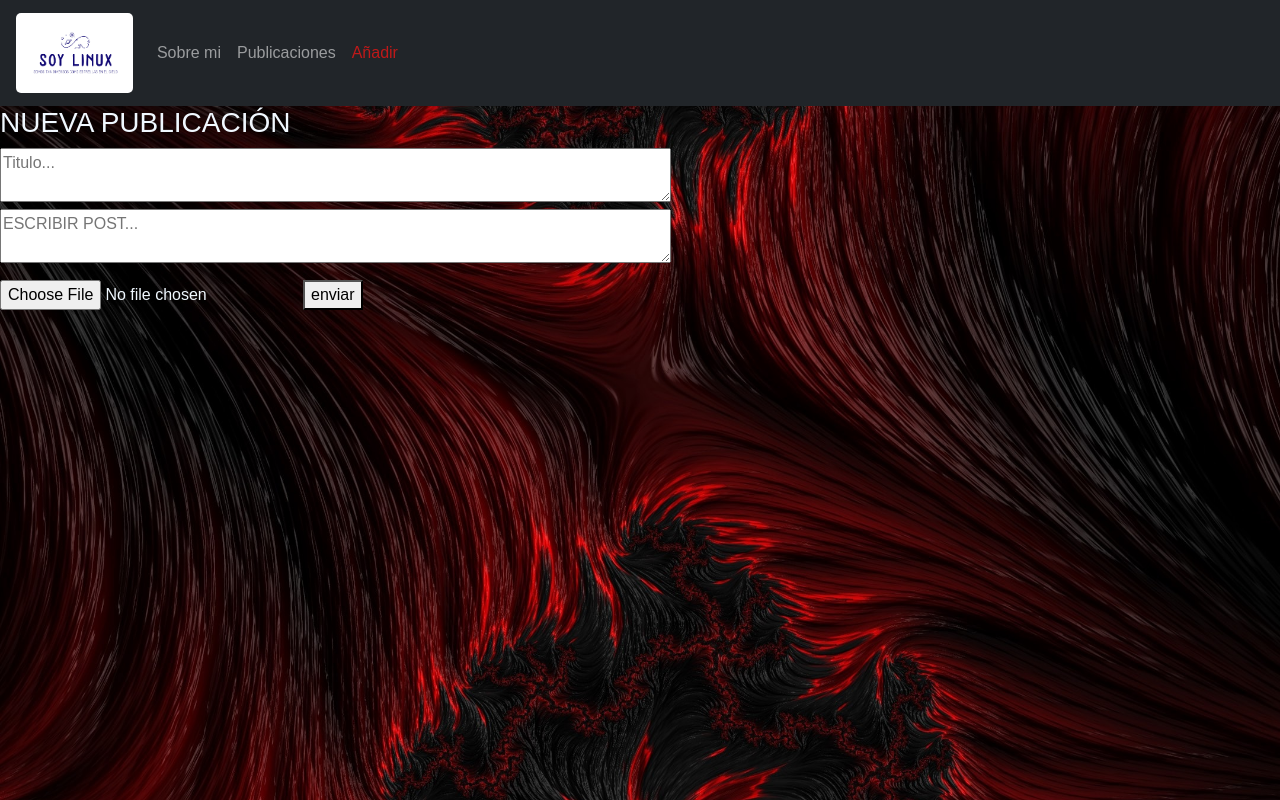
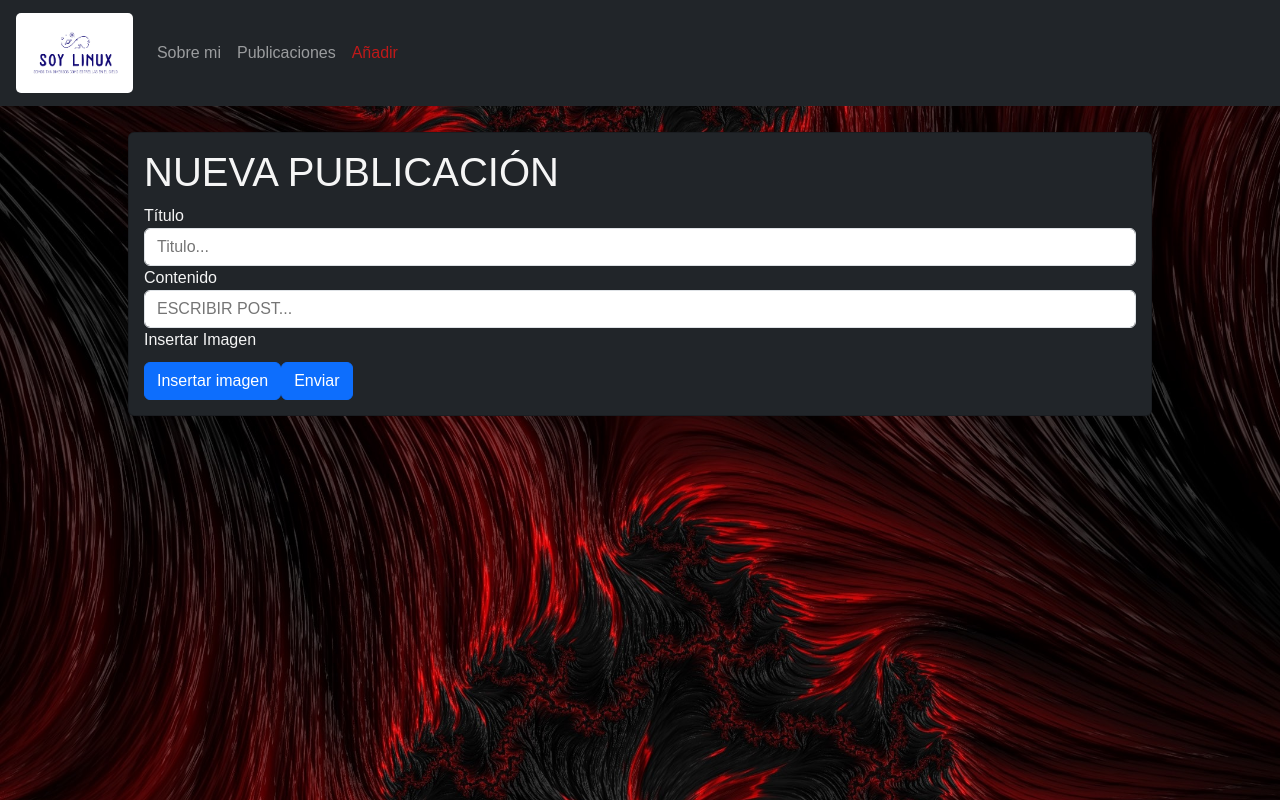
Before and after one commit to Stegonyrob/MyBlog, a React (Create React App) app in the folder vamos/Frontend/: page /newarticle in a window 1280 px wide. Built offline with nearby package versions, Linux system fonts and the light colour scheme.

Commit message:
va quedando

```diff
--- a/vamos/Frontend/src/App.css
+++ b/vamos/Frontend/src/App.css
@@ -55,7 +55,7 @@ body {
 .footer-text{
   padding-top: 20px;
   text-align: center;
-
+  color:whitesmoke
 }
 .abautcard{
   justify-content: space-around;
@@ -63,10 +63,10 @@ body {
   width: 200%;
   justify-content: space-around;
   text-justify: distribute-all-lines;
-
+  color:whitesmoke
 }
-.car.text{
-  text-justify: distribute-all-lines;
+.cardtext{
+  color:whitesmoke
 }
 .editbox{
   padding: 15px;
@@ -84,3 +84,36 @@ Button{
  margin-top: 10px;
  margin-inline: auto;
 }
+.card-footer{
+  color:whitesmoke
+}
+.cardimage{
+ margin: auto;
+ padding: 10px;
+}
+.postbox{
+  padding: 15px;
+  margin-left: 10%;
+  margin-right: 10%;
+  justify-content: space-around;
+  width: 80%;
+  text-justify: distribute-all-lines;
+  color:whitesmoke;
+  border-radius: var(--bs-card-border-radius);
+}
+input {
+  display: block;
+  width: 100%;
+  padding: 0.375rem 0.75rem;
+  font-size: 1rem;
+  font-weight: 400;
+  line-height: 1.5;
+  color: var(--bs-body-color);
+  background-color: var(--bs-body-bg);
+  background-clip: padding-box;
+  border: var(--bs-border-width) solid var(--bs-border-color);
+  appearance: none;
+  border-radius: var(--bs-border-radius);
+  transition: border-color .15s ease-in-out,box-shadow .15s ease-in-out;
+  justify-content: space-around;
+}
--- a/vamos/Frontend/src/components/AbautCard.js
+++ b/vamos/Frontend/src/components/AbautCard.js
@@ -5,12 +5,11 @@ const AbautCard = ({ title, content, createdAt }) => {
   return (
     <Col md={3}>
       <div className="container-fluid">
-        <Card className="abautcard">
+        <Card bg="dark" className="abautcard">
           <Card.Body>
             <Card.Title>{title}</Card.Title>
             <Card.Text className="full-text">{content}</Card.Text>
           </Card.Body>
-          <div className="card-footer">{createdAt}</div>
         </Card>
       </div>
     </Col>
--- a/vamos/Frontend/src/components/Card.js
+++ b/vamos/Frontend/src/components/Card.js
@@ -1,9 +1,9 @@
 import React from "react";
-import { Button, Card, Col } from "react-bootstrap";
+import { Card, Col } from "react-bootstrap";
 import { useNavigate } from "react-router-dom";
 import Truncate from "react-text-truncate";
 
-import { Link, useParams } from "react-router-dom";
+import { useParams } from "react-router-dom";
 
 const Cards = ({ imageSrc, title, content, createdAt }) => {
   const { id } = useParams();
@@ -11,11 +11,11 @@ const Cards = ({ imageSrc, title, content, createdAt }) => {
 
   return (
     <Col md={3}>
-      <Card>
-        <Card.Img variant="top" src={imageSrc} />
+      <Card bg="dark">
+        <Card.Img variant="top" className="cardimage " src={imageSrc} />
         <Card.Body>
           <Card.Title>{title}</Card.Title>
-          <Card.Text>
+          <Card.Text className="cardtext">
             <Truncate
               line={6}
               element="span"
--- a/vamos/Frontend/src/components/PostForm.js
+++ b/vamos/Frontend/src/components/PostForm.js
@@ -1,12 +1,12 @@
-import React, { useState, useEffect } from "react";
+import React, { useState, useRef } from "react";
 import axios from "axios";
-import { withRouter } from "react-router-dom";
-import { faImage } from "@fortawesome/free-solid-svg-icons";
+import { Card, Button, Col } from "react-bootstrap";
 
 function PostForm({ onCreatePost, history }) {
   const [title, setTitle] = useState("");
   const [postContent, setPostContent] = useState("");
   const [image, setImage] = useState(null);
+  const fileInputRef = useRef(null); // Agrega esta línea
 
   const handleSubmit = async (event) => {
     event.preventDefault();
@@ -32,54 +32,71 @@ function PostForm({ onCreatePost, history }) {
     }
   };
 
+  const handleButtonClick = () => {
+    fileInputRef.current.click();
+  };
+
   const handleImageChange = (event) => {
     setImage(event.target.files[0]);
   };
+
   return (
-    <div className="new-post-card default-card">
-      <h3>
-        <i className="fa-solid fa-pen-nib icon" title="Nueva publicación"></i>
-        NUEVA PUBLICACIÓN
-      </h3>
-
+    <Col>
+      <Card bg="dark" className="postbox">
+        <h1>NUEVA PUBLICACIÓN</h1>
         <form onSubmit={handleSubmit} noValidate>
           <div>
-          <textarea
+            <label htmlFor="title">Título</label>
+            <input
+              type="text"
+              id="title"
               value={title}
               onChange={(event) => setTitle(event.target.value)}
               className="new-post"
-            cols="70"
-            rows="2"
               placeholder="Titulo..."
-          ></textarea>
+            />
           </div>
           <div>
-          <textarea
+            <label htmlFor="postContent">Contenido</label>
+            <input
+              type="text"
               value={postContent}
               onChange={(event) => setPostContent(event.target.value)}
               className="new-post"
               cols="70"
-            rows="2"
+              rows="3"
               placeholder="ESCRIBIR POST..."
-          ></textarea>
+            />
           </div>
           <div className="insert">
-          <label htmlFor="imageInput">
-            <i className="fa-solid fa-image icon"></i>
-          </label>
+            <div>
+              {" "}
+              <div className="insert">
+                <div>
+                  <label htmlFor="postContent">Insertar Imagen</label>
+                </div>
+                <Button type="button" onClick={handleButtonClick}>
+                  Insertar imagen
+                </Button>
                 <input
                   type="file"
                   id="imageInput"
                   name="image"
                   accept="image/*"
                   onChange={handleImageChange}
+                  ref={fileInputRef}
+                  style={{ display: "none" }}
                 />
-          <button type="submit" content="Enviar">
-            enviar
-          </button>
+
+                <Button type="submit" content="Enviar">
+                  Enviar
+                </Button>
+              </div>
+            </div>
           </div>
         </form>
-    </div>
+      </Card>
+    </Col>
   );
 }
 
```
Also changed, not shown: vamos/Frontend/src/components/NewArticle.js (deleted, +0 -212 lines), vamos/Frontend/src/setupTests.js (deleted, +0 -5 lines). Lines whose indentation alone changed are shown as unchanged.
